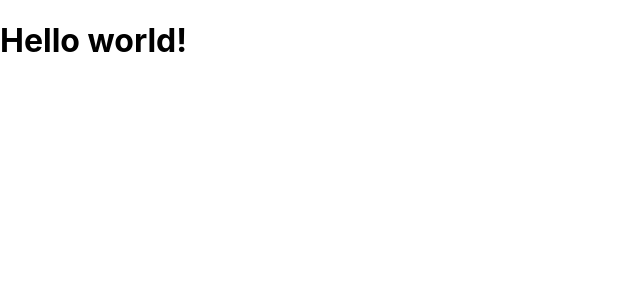
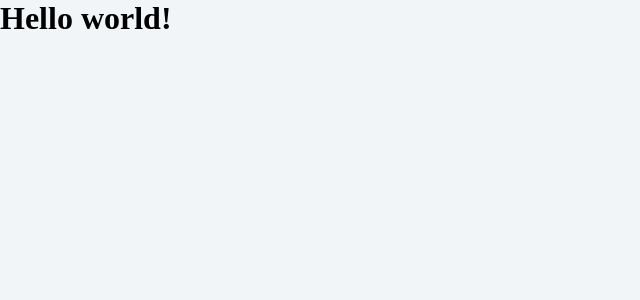
Before and after one commit to robiulislam2520/programming_hero_b6, a React (Create React App) app: page / in a window 1280 px wide. Shown: the top 300 px of the page, without its empty margins (0-640 px from the left). Built offline with nearby package versions, Linux system fonts and the light colour scheme.

Commit message:
change the body color

```diff
--- a/src/index.css
+++ b/src/index.css
@@ -1,13 +1,10 @@
-body {
+*,
+html {
   margin: 0;
-  font-family: -apple-system, BlinkMacSystemFont, 'Segoe UI', 'Roboto', 'Oxygen',
-    'Ubuntu', 'Cantarell', 'Fira Sans', 'Droid Sans', 'Helvetica Neue',
-    sans-serif;
-  -webkit-font-smoothing: antialiased;
-  -moz-osx-font-smoothing: grayscale;
+  padding: 0;
+  box-sizing: border-box;
 }
 
-code {
-  font-family: source-code-pro, Menlo, Monaco, Consolas, 'Courier New',
-    monospace;
+body {
+  background: #f1f5f7;
 }
```
